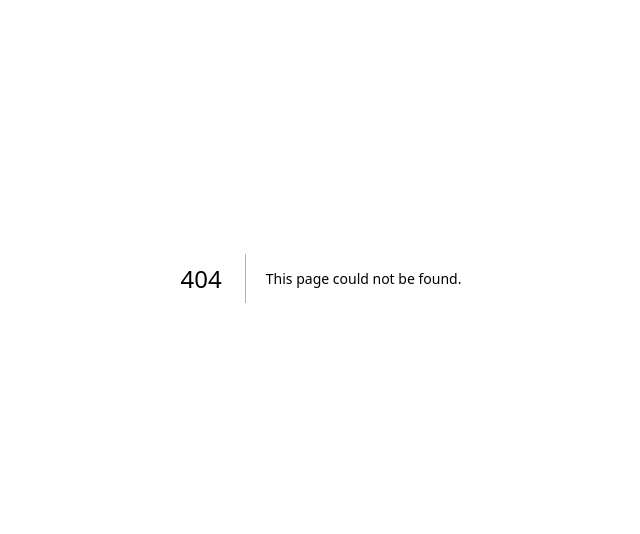
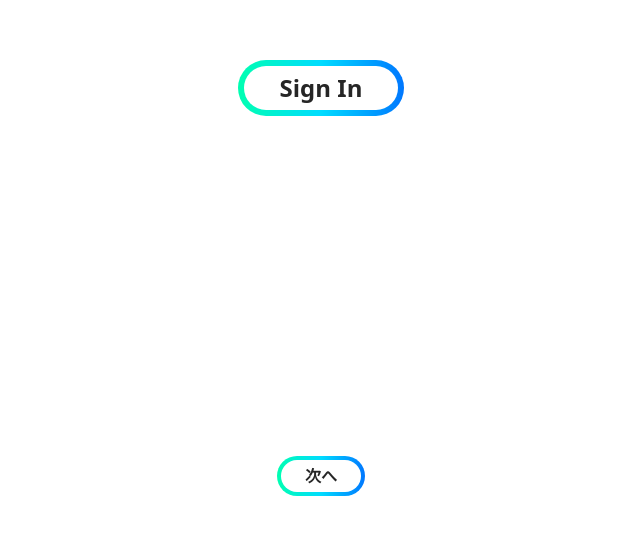
Before and after one commit to iputapp/lounas, a Next.js app: page /test/bordered-rounded-button in a window 1280 px wide. Before the commit this address had no page. Shown: the part 122-656 px from the top of the page, without its empty margins (319-959 px from the left). Built offline with nearby package versions, Linux system fonts and the light colour scheme.

Commit message:
Review commit

```diff
--- a/src/app/test/RoundedRectangleButton/page.tsx
+++ /dev/null
@@ -1,49 +0,0 @@
-"use client";
-
-import { Noto_Sans_JP } from "next/font/google";
-
-import { RoundedRectangleButton } from "@/components/buttons/RoundedRectangleButton";
-
-const notoSansJP = Noto_Sans_JP({
-  display: "swap",
-  subsets: ["cyrillic"],
-});
-
-export default function Test() {
-  const decide = () => {
-    console.log("ここに行くわよ");
-  };
-
-  const cancel = () => {
-    console.log("キャンセルよ");
-  };
-
-  return (
-    <div className="grid-cols-2 gap-6 p-6">
-      <RoundedRectangleButton
-        text="Sign In"
-        textsize={30}
-        Xpadding={100}
-        Ypadding={10}
-        onClick={decide}
-        className={notoSansJP.className}
-      />
-      <RoundedRectangleButton
-        text="次へ"
-        textsize={30}
-        Xpadding={40}
-        Ypadding={10}
-        onClick={cancel}
-        className={notoSansJP.className}
-      />
-      <RoundedRectangleButton
-        text="終了する"
-        textsize={20}
-        Xpadding={50}
-        Ypadding={5}
-        onClick={cancel}
-        className={notoSansJP.className}
-      />
-    </div>
-  );
-}
--- /dev/null
+++ b/src/app/test/bordered-rounded-button/page.tsx
@@ -0,0 +1,16 @@
+"use client";
+
+import { BorderedRoundedButton } from "@/components/buttons/BorderedRoundedButton";
+
+export default function Test() {
+  const check = () => {
+    console.log("OK!");
+  };
+
+  return (
+    <div className="grid h-screen place-items-center gap-6 p-6">
+      <BorderedRoundedButton title="Sign In" fontSize="text-2xl" onClick={check} />
+      <BorderedRoundedButton title="次へ" onClick={check} />
+    </div>
+  );
+}
--- /dev/null
+++ b/src/components/buttons/BorderedRoundedButton/index.tsx
@@ -0,0 +1,32 @@
+"use client";
+
+import styles from "./styles.module.scss";
+
+type BorderedRoundedButtonProps = {
+  title: string;
+  fontSize?:
+    | "text-xs"
+    | "text-sm"
+    | "text-base"
+    | "text-lg"
+    | "text-xl"
+    | "text-2xl"
+    | "text-3xl"
+    | "text-4xl"
+    | "text-5xl"
+    | "text-6xl"
+    | "text-7xl"
+    | "text-8xl"
+    | "text-9xl";
+  onClick: () => void;
+};
+
+export function BorderedRoundedButton({ title, fontSize, onClick }: BorderedRoundedButtonProps) {
+  return (
+    <button className={`${styles.container} ${fontSize}`} onClick={onClick}>
+      <div className={styles.inner}>
+        <span className={styles.title}>{title}</span>
+      </div>
+    </button>
+  );
+}
--- /dev/null
+++ b/src/components/buttons/BorderedRoundedButton/styles.module.scss
@@ -0,0 +1,25 @@
+@use "variables" as var;
+
+.container {
+  @apply relative h-fit w-fit
+    overflow-clip;
+
+  padding: 0.25em; // p-1
+  background: linear-gradient(to right, var.$lime, var.$cyan, var.$blue);
+  border-radius: 1.5em; // rounded-3xl
+
+  & > .inner {
+    @apply flex items-center justify-center
+      rounded-3xl;
+
+    padding: 0.25em 1.5em; // py-1 px-6
+    background-color: #fff;
+    border-radius: 1.5em; // rounded-3xl
+  }
+
+  & .title {
+    @apply font-semibold;
+
+    color: var.$primary;
+  }
+}
--- a/src/components/buttons/RoundedRectangleButton/index.tsx
+++ /dev/null
@@ -1,40 +0,0 @@
-"use client";
-
-import "./styles.scss";
-
-type RoundedRectangleButtonProps = {
-  text: string;
-  textsize: number;
-  Xpadding: number;
-  Ypadding: number;
-  className?: string;
-  onClick: () => void;
-};
-
-export function RoundedRectangleButton({
-  text,
-  Xpadding,
-  Ypadding,
-  className,
-  textsize,
-  onClick,
-}: RoundedRectangleButtonProps) {
-  return (
-    <button className="button main" onClick={onClick}>
-      <div className="inside">
-        <div
-          className={`text , ${className} `}
-          style={{
-            paddingTop: `${Ypadding}px`,
-            paddingBottom: `${Ypadding}px`,
-            paddingRight: `${Xpadding}px`,
-            paddingLeft: `${Xpadding}px`,
-            fontSize: `${textsize}px`,
-          }}
-        >
-          {text}
-        </div>
-      </div>
-    </button>
-  );
-}
```
Also changed, not shown: src/components/buttons/RoundedRectangleButton/styles.scss (deleted, +0 -19 lines).
